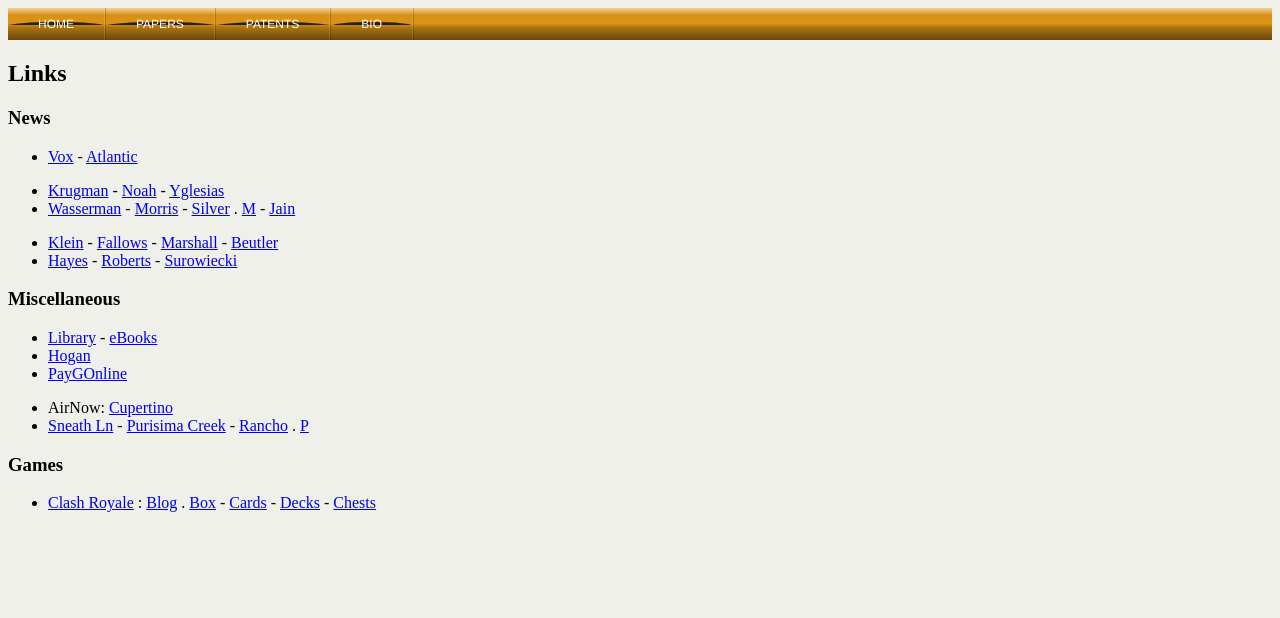
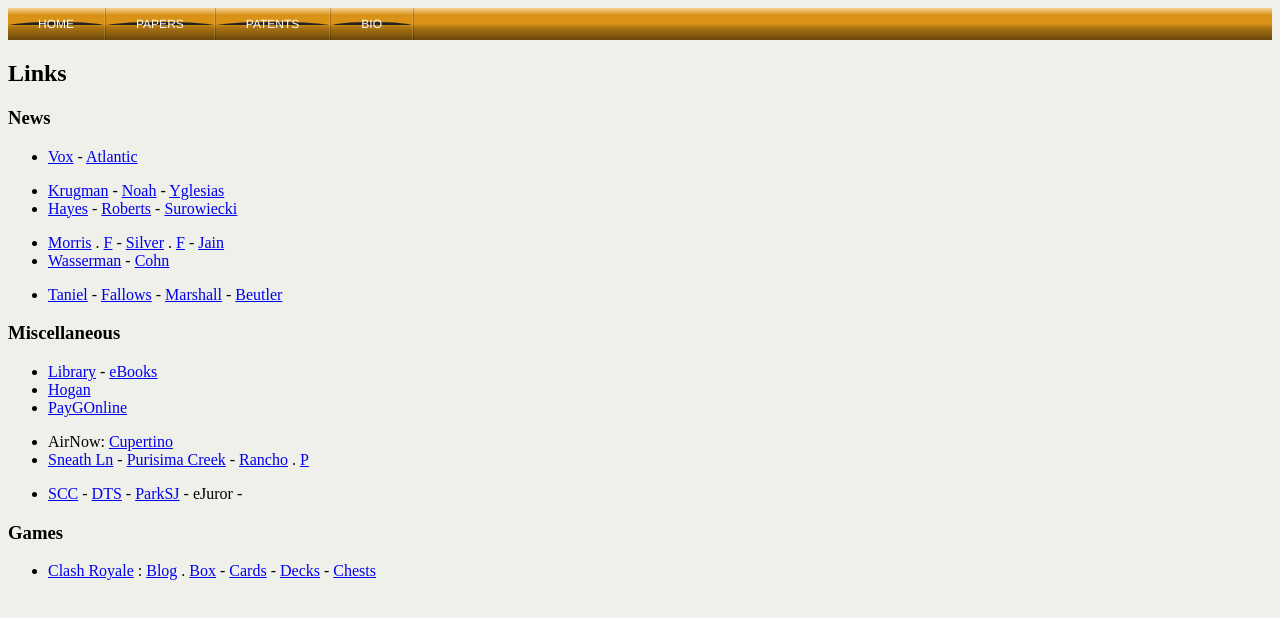
Before and after one commit to rsrikant1/rsrikant1.github.io, a plain HTML site: page links.html in a window 1280 px wide. Drawn offline with Linux system fonts and the light colour scheme.

Commit message:
Update links.html

```diff
--- a/links.html
+++ b/links.html
@@ -36,27 +36,32 @@
     <a href="https://twitter.com/Noahpinion">Noah</a> -
     <a href="https://twitter.com/mattyglesias">Yglesias</a>
   <li>
+    <a href="https://twitter.com/chrislhayes">Hayes</a> -
+    <a href="https://twitter.com/drvolts">Roberts</a> -
+    <a href="https://twitter.com/JamesSurowiecki">Surowiecki</a>
+    <p> </p>
+
+  <li>
+    <a href="https://twitter.com/gelliottmorris">Morris</a> .
+    <a href="https://projects.fivethirtyeight.com/2024-election-forecast/">F</a> -
+    <a href="https://x.com/NateSilver538">Silver</a> .
+    <a href="https://www.natesilver.net/p/nate-silver-2024-president-election-polls-model">F</a> -
+    <a href="https://x.com/lxeagle17">Jain</a>
+  <li>
     <a href="https://twitter.com/Redistrict">Wasserman</a> -
-    <a href="https://twitter.com/gelliottmorris">Morris</a> -
-    <a href="https://x.com/NateSilver538">Silver</a> .
-    <a href="https://www.natesilver.net/p/nate-silver-2024-president-election-polls-model">M</a> -
-    <a href="https://x.com/lxeagle17">Jain</a>
+    <a href="https://twitter.com/Nate_Cohn">Cohn</a>
     <!--
-    <a href="https://twitter.com/Nate_Cohn">Cohn</a> -
     <a href="https://twitter.com/jayrosen_nyu">Rosen</a> -
     <a href="https://twitter.com/RonaWang">Wang</a> -
+    <a href="https://x.com/ezraklein">Klein</a> -
     -->
     <p> </p>
 
   <li>
-    <a href="https://x.com/ezraklein">Klein</a> -
+    <a href="https://x.com/Taniel/">Taniel</a> -
     <a href="https://x.com/JamesFallows">Fallows</a> -
     <a href="https://x.com/joshtpm">Marshall</a> -
     <a href="https://twitter.com/brianbeutler">Beutler</a>
-  <li>
-    <a href="https://twitter.com/chrislhayes">Hayes</a> -
-    <a href="https://twitter.com/drvolts">Roberts</a> -
-    <a href="https://twitter.com/JamesSurowiecki">Surowiecki</a>
     <a href=""></a>
     <a href=""></a>
     <a href=""></a>
@@ -92,7 +97,6 @@
 
 <h3>Miscellaneous</h3>
 <ul>
-
   <li>
     <a href="https://sccl.bibliocommons.com/v2/checkedout/out">Library</a> -
     <a href="https://santaclara.overdrive.com/account/loans">eBooks</a>
@@ -110,7 +114,14 @@
     <a href="https://goo.gl/maps/WVQMwX5TrBydYLDW6">Purisima Creek</a> -
     <a href="https://goo.gl/maps/g5e1jbNnHxLVHWMv7">Rancho</a> .
     <a href="https://www.openspace.org/rsa-parking">P</a>
+    <p> </p>
+
+  <li>
+    <a href="https://santaclara.courts.ca.gov/online-services/jury-duty/jury-duty-general-information">SCC</a> -
+    <a href="https://santaclara.courts.ca.gov/location/downtown-superior-court-dts">DTS</a> -
+    <a href="https://parksj.org/">ParkSJ</a> -
     <a href=""></a>
+    <a href="https://jury.scscourt.org/login"></a>eJuror</a> -
 </ul>
 
 <!-- ------------------------------------------------------------------ -->
@@ -123,7 +134,7 @@
     <a href="https://royaleapi.com/blog">Blog</a> .
     <a href="https://royaleapi.com/blog/2024-q1-update-mystery-box#mystery-box-contents">Box</a> -
     <a href="https://royaleapi.com/cards/popular?time=3d&mode=grid&cat=Ranked&sort=rating">Cards</a> -
-    <a href="https://royaleapi.com/decks/popular?time=3d&sort=rating&size=20&players=PvP&min_trophies=0&max_trophies=9000&min_ranked_trophies=0&max_ranked_trophies=4000&min_elixir=1&max_elixir=9&evo=1&min_cycle_elixir=4&max_cycle_elixir=28&mode=detail&type=Ranked&inc=goblin-giant&exc=mighty-miner&exc=skeleton-king&exc=golden-knight&exc=archer-queen&global_exclude=false">Decks</a> -
+    <a href="https://royaleapi.com/decks/popular?time=3d&sort=rating&size=20&players=PvP&min_trophies=0&max_trophies=9000&min_ranked_trophies=0&max_ranked_trophies=4000&mode=detail&type=Ranked&inc=goblin-giant&global_exclude=false">Decks</a> -
     <a href="https://royaleapi.com/player/CVGC2LORV">Chests</a>
     <p> </p>
 
```
